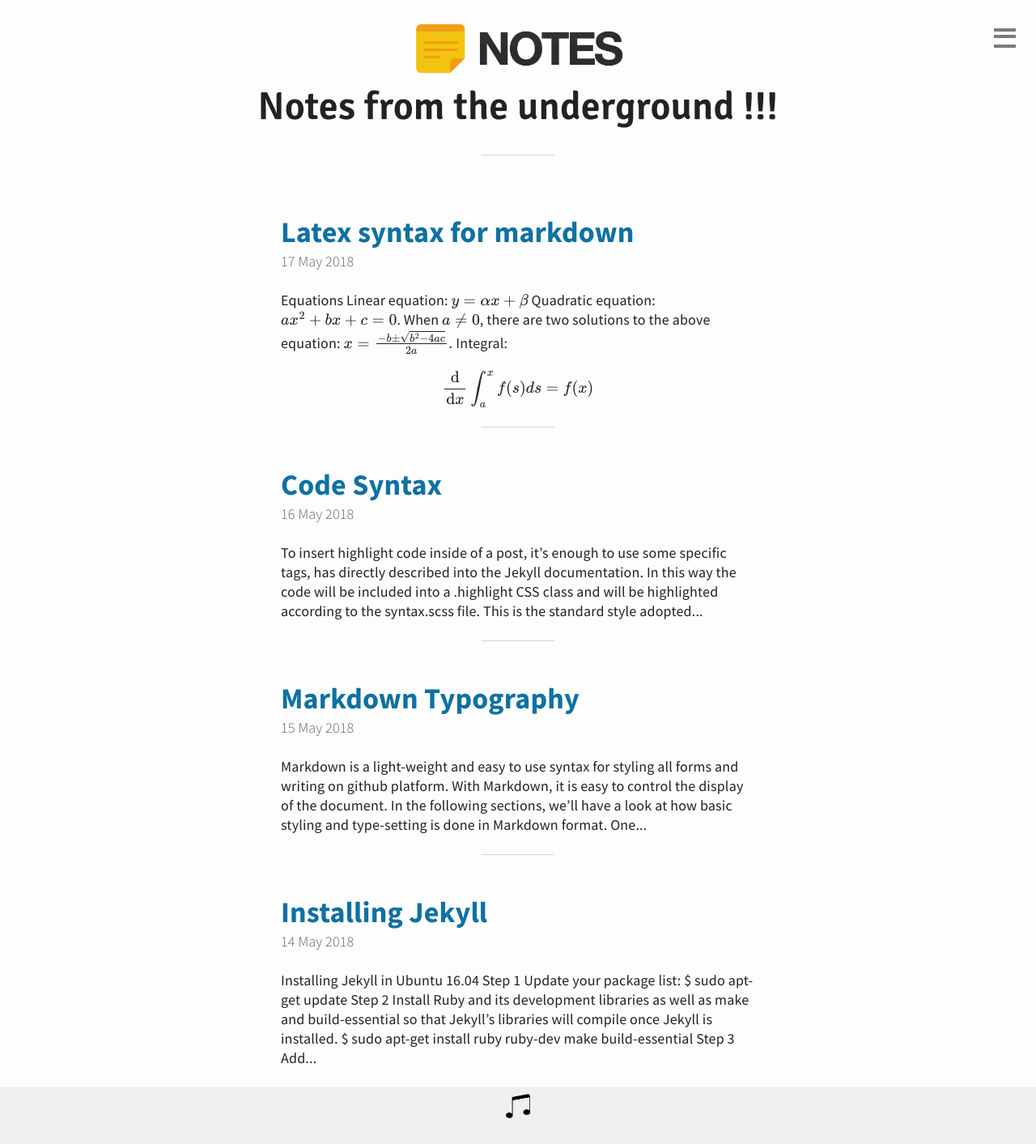
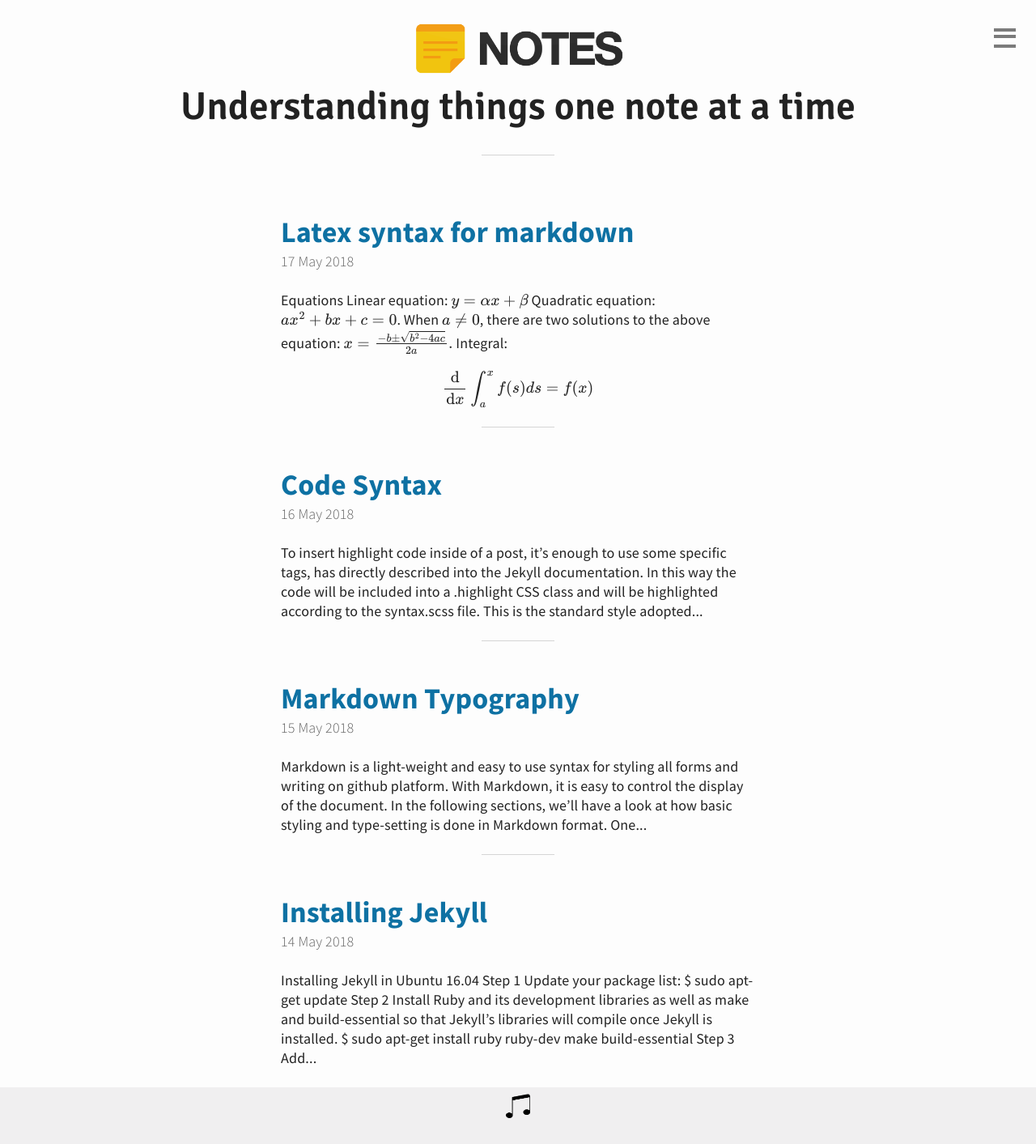
Before and after one commit to webhash/webhash.github.io, a Jekyll site: the page built from index.html, in a window 1280 px wide. Shown: the whole page at 81% size. Built offline with Jekyll 4.4.1, drawn with Linux system fonts in a browser that asks for light colours; formulas are drawn with MathJax 3; the list of posts is cut into pages by our own code.

Commit message:
Update _config.yml

```diff
--- a/_config.yml
+++ b/_config.yml
@@ -1,5 +1,5 @@
 # Site settings
-title: Notes from the underground !!!
+title: "Understanding things one note at a time"
 description: "Blog site with support for Latex!!!"
 url: "https://webhash.github.io/"
 author:
@@ -27,9 +27,6 @@ defaults:
 genre: "Notes" # Blog genre
 version: "0.0.1"    # Blog site version
 
-# Disqus comments
-comments: true      # used to enable disqus comments on site
-dsq_shortname: simple notes # disqus shortname
 
 # Options: Define which header/footer to use
 custom_header: false
```
